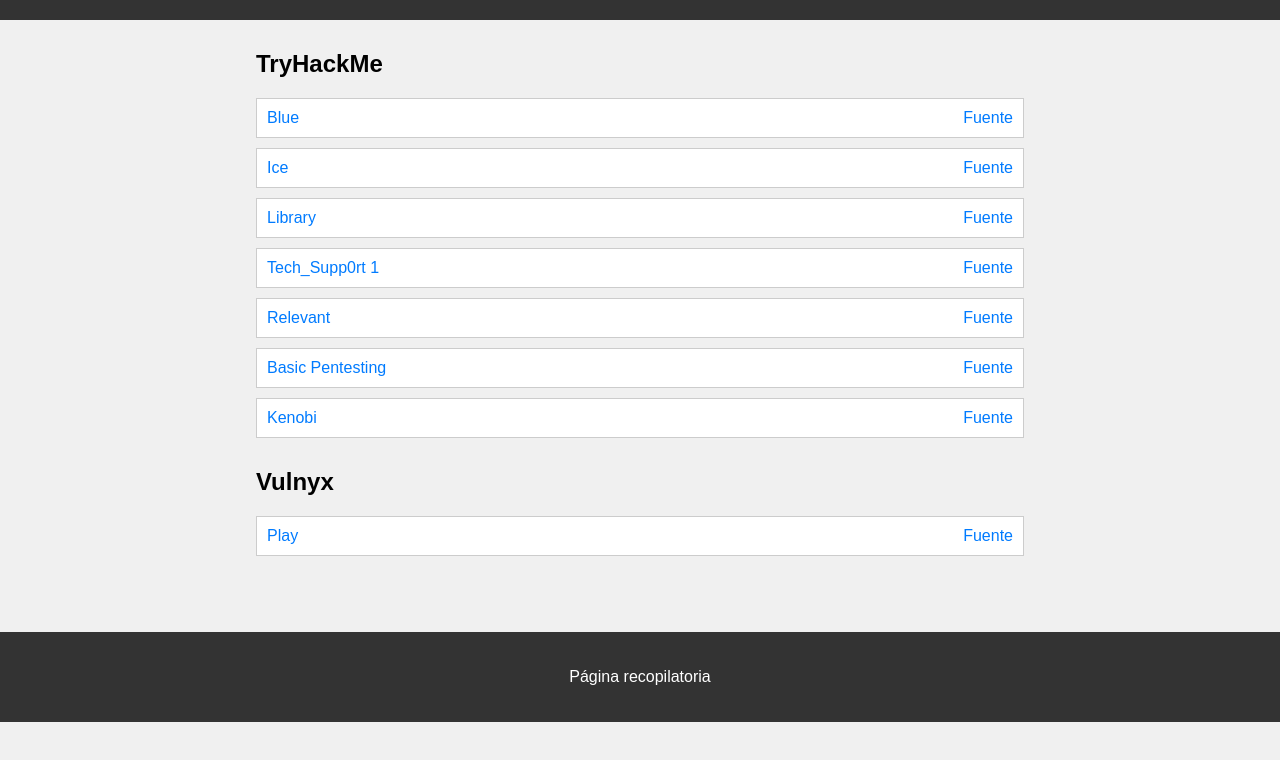
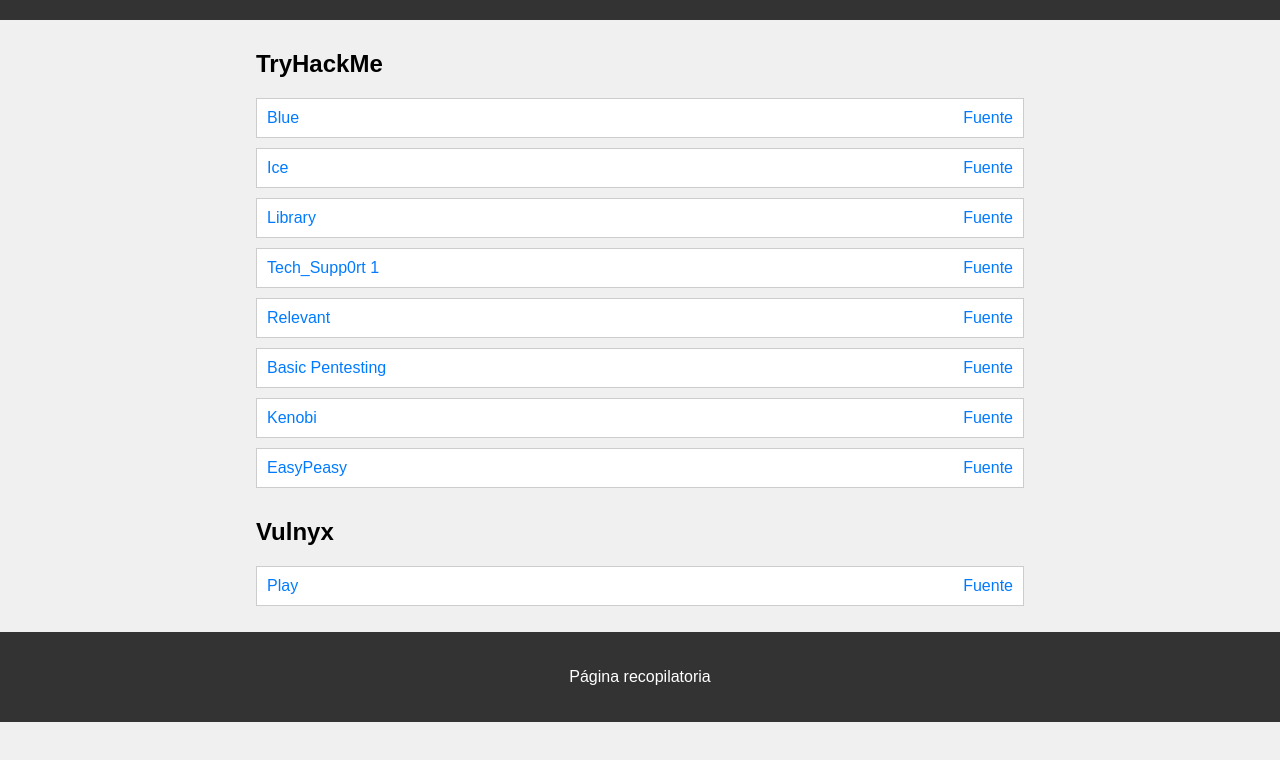
Before and after one commit to PlacidoDiaz/CTF-Writeups, a plain HTML site: page index.html in a window 1280 px wide. Shown: the part 78-838 px from the top of the page. Drawn offline with Linux system fonts and the light colour scheme.

Commit message:
Update index

```diff
--- a/index.html
+++ b/index.html
@@ -95,6 +95,10 @@
             <a href="THM/10. Kenobi/kenobi.html">Kenobi</a> <a href="https://tryhackme.com/room/kenobi">Fuente</a>
         </div>
 
+        <div class="machine">
+            <a href="THM/11. Easy Peasy/easyPeasy.html">EasyPeasy</a> <a href="https://tryhackme.com/room/easypeasyctf">Fuente</a>
+        </div>
+
         <h2>Vulnyx</h2>
         <div class="machine">
             <a href="">Play</a> <a href="https://vulnyx.com/#play">Fuente</a>
```
